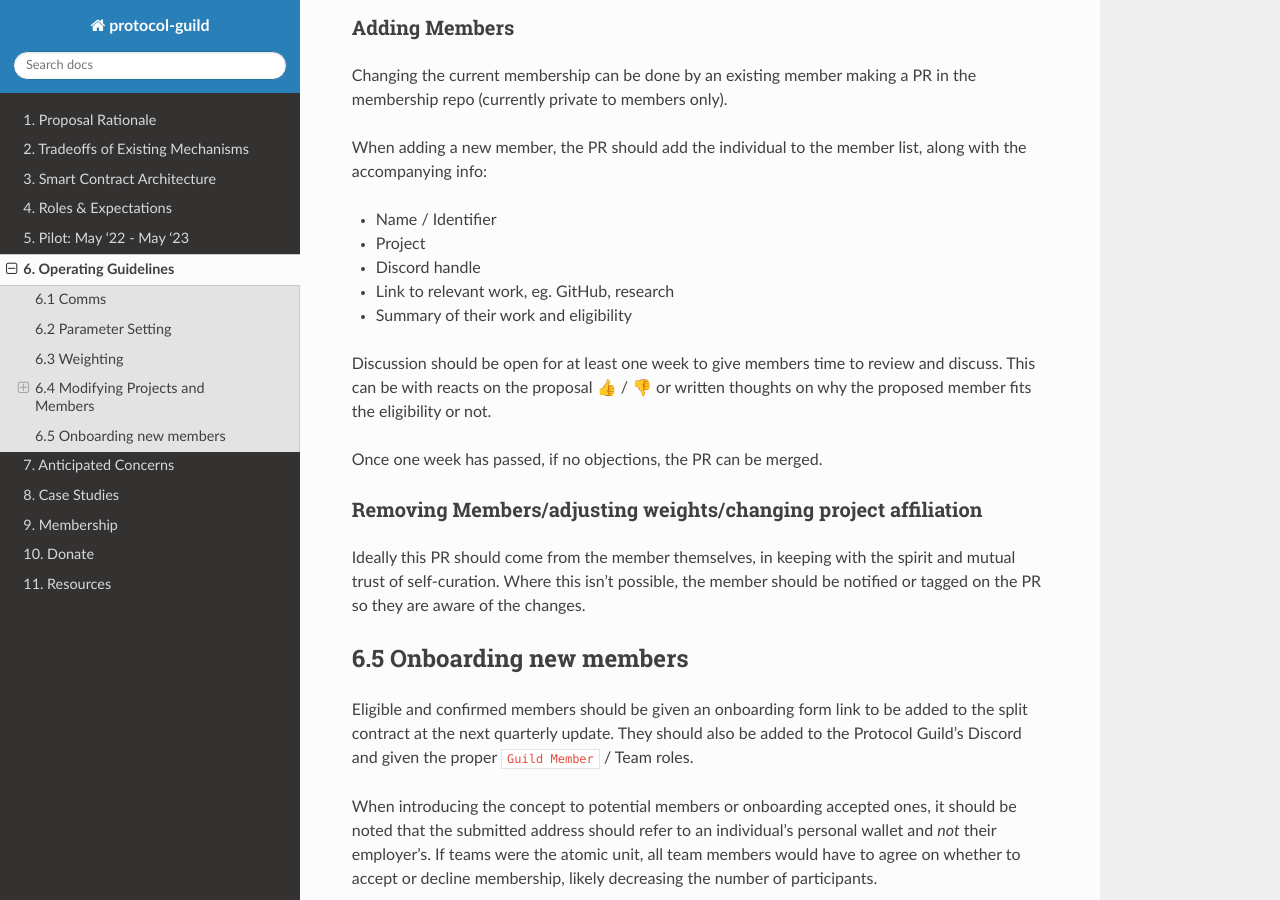
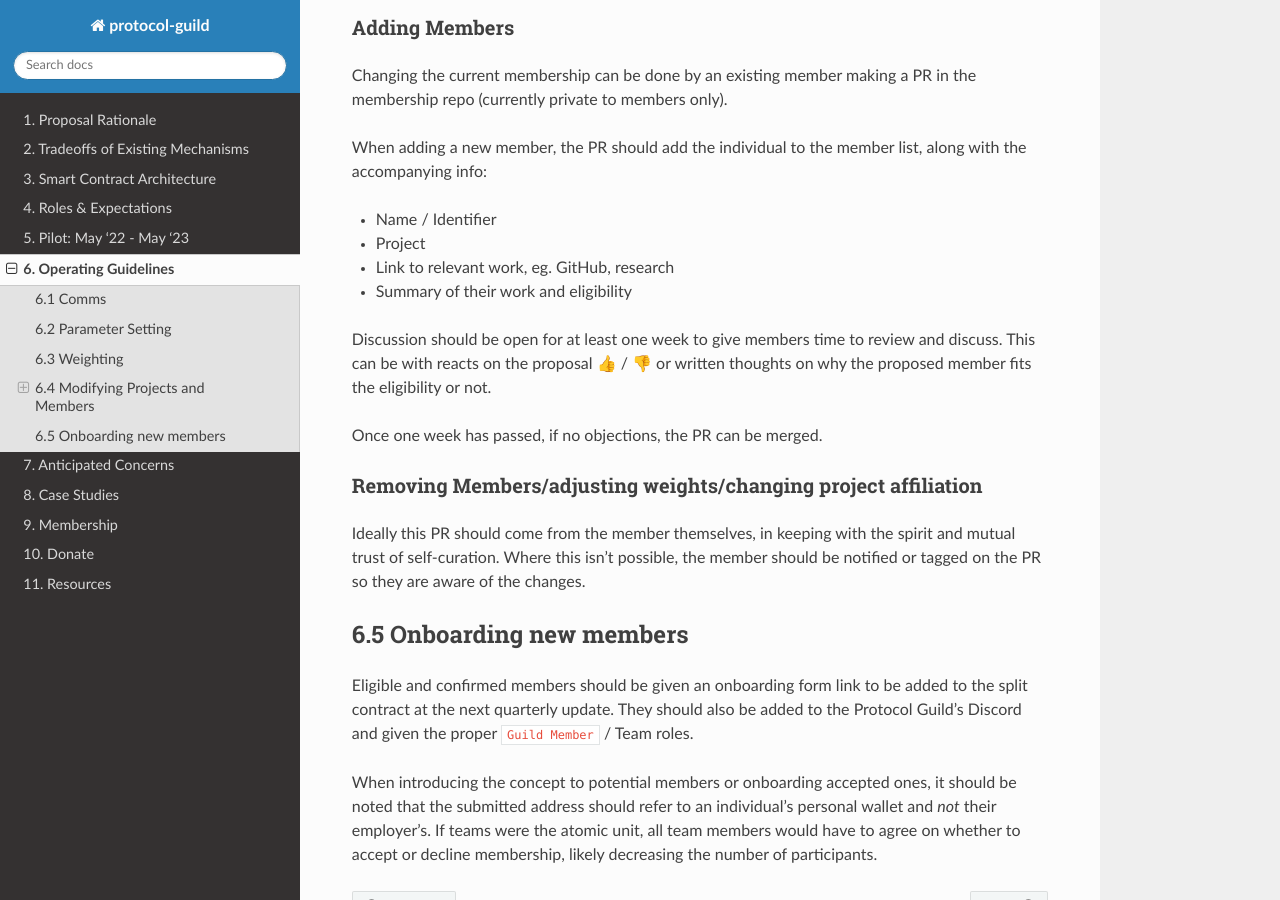
Before and after one commit to protocolguild/documentation, a Sphinx documentation site: the page built from docs/6-operating-guidelines.md, in a window 1280 px wide and 900 px high, scrolled down 1454 px. Built offline with Sphinx 7.4.7 and the Read the Docs theme 2.0.0, drawn with Linux system fonts in a browser that asks for light colours.

Commit message:
Update 6-operating-guidelines.md
delete discord handle for nominations

```diff
--- a/docs/6-operating-guidelines.md
+++ b/docs/6-operating-guidelines.md
@@ -45,7 +45,6 @@ When adding a new member, the PR should add the individual to the member list, a
 
 - Name / Identifier
 - Project
-- Discord handle
 - Link to relevant work, eg. GitHub, research
 - Summary of their work and eligibility
 
```
